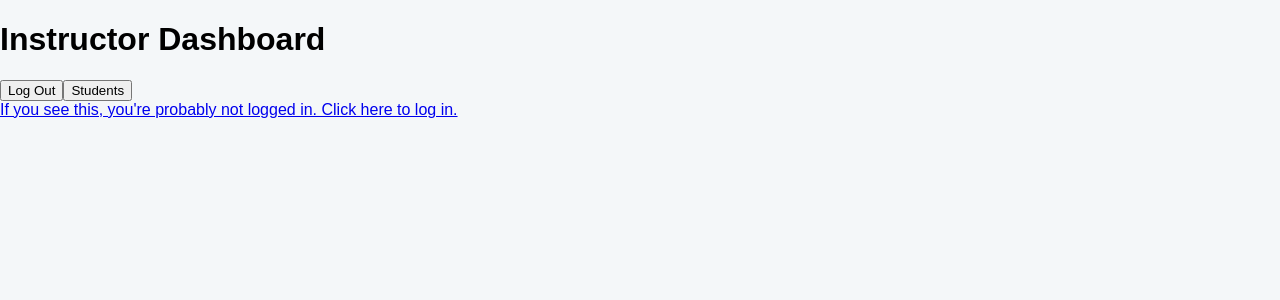
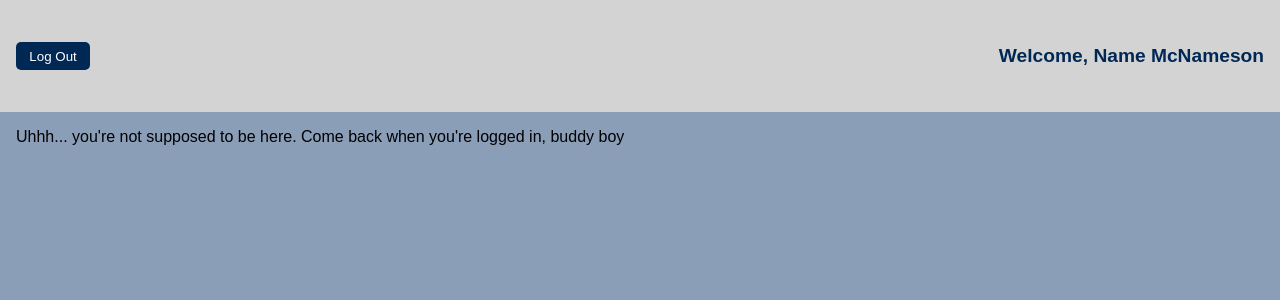
Before and after one commit to shaheerkhan8476/aimlab, a React (Create React App) app in the folder frontend/: page /InstructorDashboard in a window 1280 px wide. Shown: the top 300 px of the page. Built offline with nearby package versions, Linux system fonts and the light colour scheme.

Commit message:
made the instructor page look better

```diff
--- a/frontend/src/pages/InstructorDashboard.js
+++ b/frontend/src/pages/InstructorDashboard.js
@@ -9,6 +9,7 @@ function InstructorDashboard(){
     const [error, setError] = useState(null);   //state for error message
     const [isAuthenticated, setIsAuthenticated] = useState(true);
     const [view, setView] = useState("students");
+    const [userName, setUserName] = useState("Name McNameson")
 
 
     const navigate = useNavigate();
@@ -51,36 +52,108 @@ function InstructorDashboard(){
             setIsAuthenticated(false);
         });
     }, [isAuthenticated]);
+    useEffect(() => {
+        const userId = localStorage.getItem("userId");
+        console.log(userId);
+        if (!userId) {
+            console.error("User ID is not in local storage");
+            setIsAuthenticated(false);
+            return
+        }
+        fetch(`http://localhost:8080/students/${userId}`,{
+            method: "GET",
+            headers: {
+                "Authorization": `Bearer ${localStorage.getItem("accessToken")}`,
+                "Content-Type": "application/json",
+            },
+        })
+
+        .then((response) => {
+            if (!response.ok) {
+                throw new Error("failed fetching user data");
+            }
+            return response.json();
+        })
+        .then((data) => {
+            console.log("fetched user data:", data);
+            setUserName(data.name)
+        })
+        .catch((error) => {
+            console.error(error);
+            setError("fetch user data failed");
+        });
+    }, []);
 
 
     return (
         <>
-            <h1>Instructor Dashboard</h1>
-            <button onClick={() => {
-                localStorage.removeItem("accessToken");
-                navigate(0);
-            }}> Log Out </button>
-
-            <button onClick={() => setView("students")}>Students</button>
+        <div className="dashboard-container">
+            {/* gray banner at top */}
+            <div className="top-banner">
+                <button
+                    className="logout-button"
+                    onClick={() => {
+                        localStorage.removeItem("accessToken");
+                        navigate("/SignInUser"); // kick to login screen
+                    }}
+                >
+                    Log Out
+                </button>
+                {/* hardcoded for now sry */}
+                <div className="welcome-message">Welcome, {userName}</div>
+            </div>
 
 
-            {!isAuthenticated ? ( //If not authenticated, present link to login page
-                <div>
-                    <NavLink to="/SignInUser">
-                        If you see this, you're probably not logged in. Click here to log in.
-                    </NavLink>
-                </div>
-            ) : (           //If authenticated, show students
-                <div>
-                    {view === "students" && (
-                        <div>
-                            <h2>Student Data</h2>
-                            <pre>{JSON.stringify(students, null, 2)}</pre>
+
+            {/* main */}
+            <div className="content">
+                    {!isAuthenticated ? (
+                        <div className="not-authenticated">
+                            Uhhh... you're not supposed to be here. Come back when you're logged in, buddy boy
+                        </div>
+                    ) : (
+                        <div className="data-section">
+                            {view === "students" && (
+                                <div>
+                                    <h2>Student List</h2>
+                                    {students ? (
+                                        <table className="data-table">
+                                            <thead>
+                                                <tr>
+                                                    <th>Name</th>
+                                                    <th>ID</th>
+                                                    <th>Student Standing</th>
+                                                </tr>
+                                            </thead>
+                                            <tbody>
+                                                {students.map((student, index) => (
+                                                    <tr key={index}>
+                                                        <td>{student.name}</td>
+                                                        <td>{student.id}</td>
+                                                        <td>{student.studentStanding}</td>
+                                                    </tr>
+                                                ))}
+                                            </tbody>
+                                        </table>
+                                    ) : (
+                                        <p>...loading patient messages...</p>
+                                    )}
+                                </div>
+                            )}
+
+                            {view === "results" && (
+                                <div>
+                                    <h2>Results</h2>
+                                    <p>Erm this doesnt have anything yet lol</p>
+                                </div>
+                            )}
                         </div>
                     )}
                 </div>
-            )}
+            </div>
+
         </>
+
     )
 
 
```
